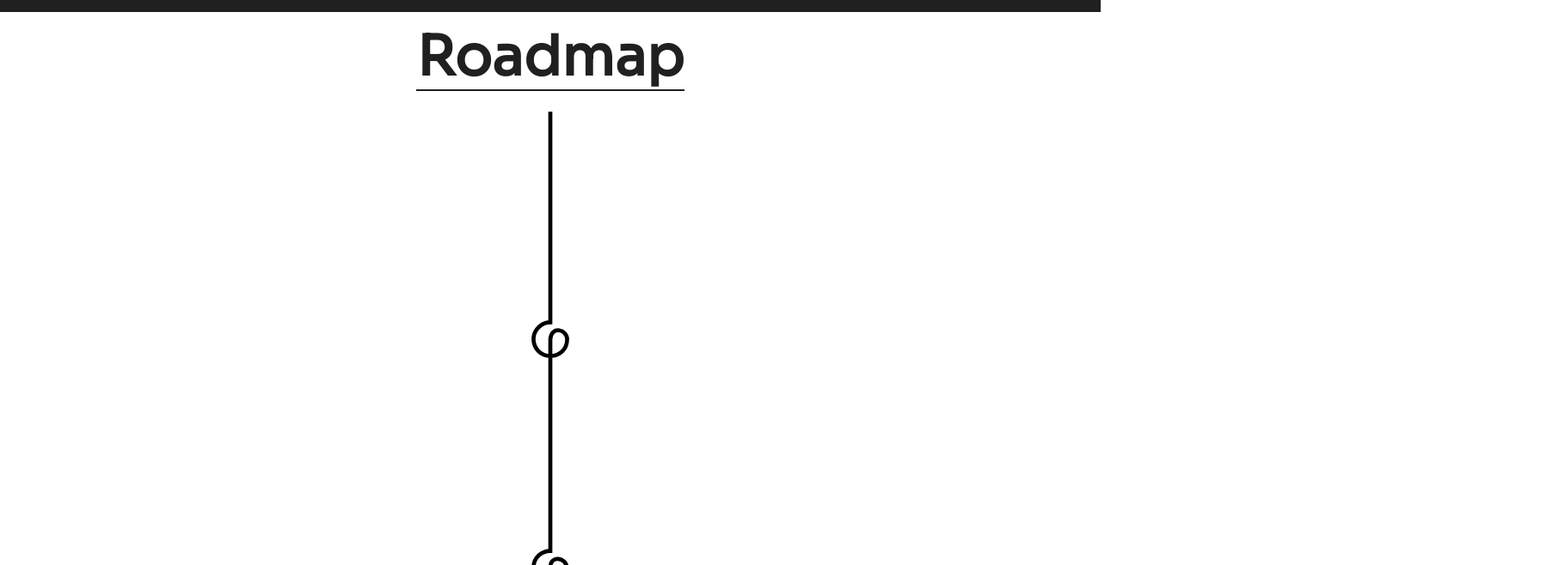
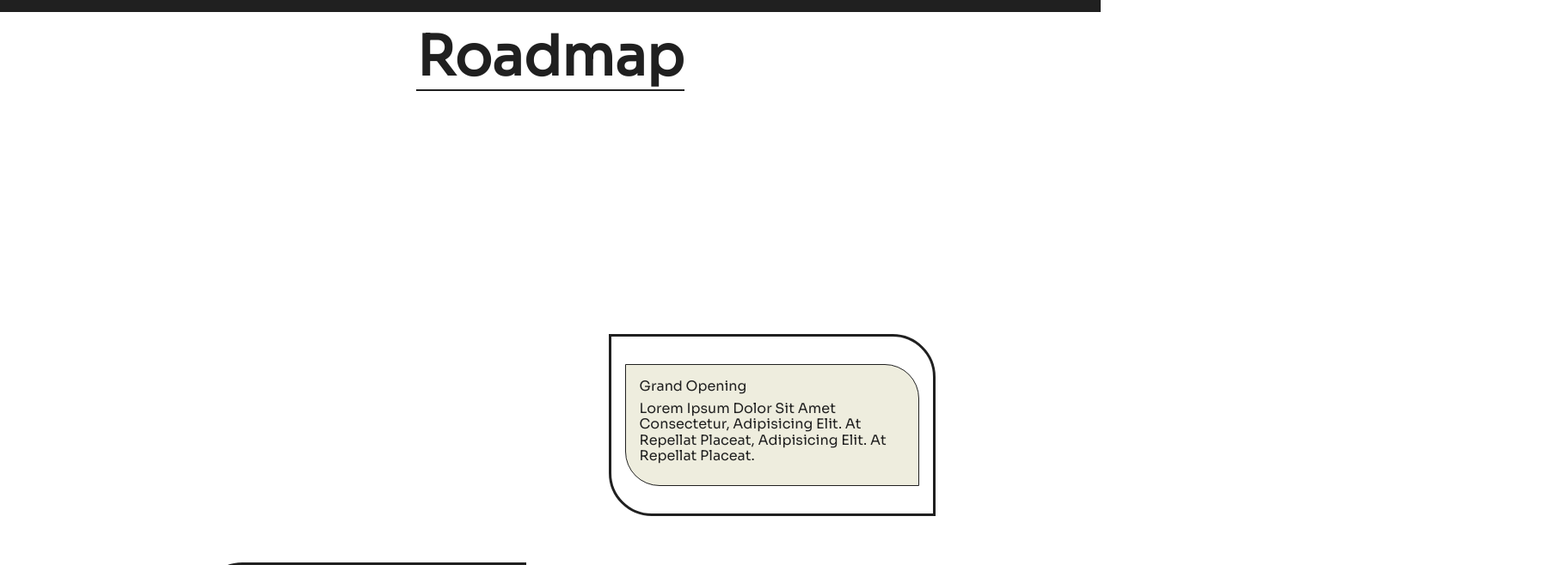
Before and after one commit to LeezyLazyCrazy/react-weirdos-nfts-web, a React (Create React App) app: page / in a window 1280 px wide. Shown: the part 1634-2292 px from the top of the page at 86% size, 1820 px wide, since content can reach past the window. Built offline with nearby package versions, Linux system fonts and the light colour scheme; a web font is replaced by a local one.

Commit message:
showcase section add

```diff
--- a/src/components/DrawSvg.js
+++ b/src/components/DrawSvg.js
@@ -1,11 +1,11 @@
 import gsap from 'gsap'
 import ScrollTrigger from 'gsap/ScrollTrigger'
 import React, { useLayoutEffect, useRef } from 'react'
-import styled from 'styled-components'
+import styled, {keyframes} from 'styled-components'
 import Vector from '../Icons/Vector'
 
 
-const VectorContainer =styled.div`
+const VectorContainer = styled.div`
   position: absolute;
   top:0.5rem;
   left:50%;
@@ -20,23 +20,42 @@ const VectorContainer =styled.div`
   }
 `
 
+const Bounce = keyframes `
+  from { transform: translateX(-50%) scale(0.5); }
+  to { transform: translateX(-50%) scale(1); }
+`
+
+const Ball = styled.div`
+  position: absolute;
+  top:0;
+  left:50%;
+  transform: translateX(-50%);
+  width:1.5rem;
+  height:1.5rem;
+  border-radius: 50%;
+  background-color: ${props => props.theme.text}
+  animation: ${Bounce} 0.5s linear infinite alternate
+`
+
 const DrawSvg = () => {
   const ref = useRef(null);
+  const ballRef = useRef(null);
+
   gsap.registerPlugin(ScrollTrigger);
-
   useLayoutEffect(() => {
     let element = ref.current;
 
     let svg = document.getElementsByClassName("svg-path")[0];
 
-    const length = svg.getBoundingClientRect();
+    const length = svg.getTotalLength();
+
+    console.log(length);
 
     //  start positioning of svg drawing
     svg.style.strokeDasharray = length;
 
     // Hide svg before scrolling start
     svg.style.strokeDashoffset = length;
-
 
       let t1 = gsap.timeline ({
         scrollTrigger:{
@@ -48,19 +67,31 @@ const DrawSvg = () => {
 
             //  also reverse the drawing when scroll goes up
             svg.style.strokeDashoffset = length - draw;
+          },
+          onToggle: self => {
+            if(self.isActive){
+              // console.log("Scrolling is active");
+              ballRef.current.style.display = 'none';
+            } else {
+              // console.log("Scrolling is not active");
+              ballRef.current.style.display = 'inline-block';
+            }
           }
         }
       })
 
       return () => {
-
+        if(t1) t1.kill();
       }
   },[])
 
     return (
+      <>
+        <Ball ref={ballRef}/>
         <VectorContainer ref={ref}>
           <Vector/>
         </VectorContainer>
+      </>
     )
 }
 
--- a/src/components/sections/Roadmap.js
+++ b/src/components/sections/Roadmap.js
@@ -1,6 +1,8 @@
-import React from 'react'
+import React, { useLayoutEffect, useRef } from 'react'
 import styled from 'styled-components'
 import DrawSvg from '../DrawSvg'
+import gsap from 'gsap'
+import ScrollTrigger from 'gsap/ScrollTrigger'
 
 
 const Section = styled.section`
@@ -10,11 +12,11 @@ const Section = styled.section`
   position: relative;
 `
 
-const Title = styled.h2`
+const Title = styled.h1`
   font-size: ${props => props.theme.fontxxl};
   text-transform: capitalize;
   color: ${props=> props.theme.text};
-  align-self: flex-start;
+  align-self: center;
   display:flex;
   justify-content:center;
   align-items:center;
@@ -40,7 +42,131 @@ const SvgContainer = styled.div`
   align-items:center;
 `
 
+const Items = styled.ul`
+  list-style: none;
+  width:100%;
+  height:100%;
+  display:flex;
+  flex-direction: column;
+  justify-content:center;
+  align-items: center;
+  // background-color: lightblue;
+
+  &>*:nth-of-type(2n +1){
+    justify-content:start;
+
+    div {
+      border-radius: 50px 0 50px 0;
+      text-align: right;
+    }
+    p {
+      border-radius: 40px 0 40px 0;
+    }
+  }
+
+  &>*:nth-of-type(2n){
+    justify-content:end;
+
+    div {
+      border-radius: 0 50px 0 50px;
+      text-align: left;
+    }
+    p {
+      border-radius: 0 40px 0 40px;
+    }
+  }
+`
+const Item = styled.li`
+  width:100%;
+  height:100%;
+  display:flex;
+`
+
+const ItemContainer = styled.div`
+  width:40%;
+  height:fit-content;
+  padding:1rem;
+  border: 3px solid ${props=> props.theme.text};
+`
+
+const Box = styled.p `
+  height: fit-content;
+  background-color:${props => props.theme.carouselColor};
+  color:${props => props.theme.text};
+  padding: 1rem;
+  position: relative;
+  border:1px solid ${props => props.theme.text};
+`
+
+const SubTitle = styled.span `
+  display:block;
+  font-size: ${props => props.theme.fontxl};
+  text-transform: capitalize;
+  color:${props=> props.theme.text};
+`
+const Text = styled.span`
+  display:block;
+  font-size: ${props => props.theme.fontxl};
+  text-transform: capitalize;
+  color:${props => props.theme.text};
+
+  font-weight:400;
+  margin:0.5rem 0;
+
+`
+
+const RoadMapItem = ({title, subtext, addToRef}) => {
+  return(
+    <Item ref={addToRef}>
+      <ItemContainer>
+        <Box>
+          <SubTitle> {title} </SubTitle>
+            <Text> {subtext} </Text>
+        </Box>
+      </ItemContainer>
+    </Item>
+  )
+}
+
 const Roadmap = () => {
+
+const revealRefs = useRef([]);
+revealRefs.current = [];
+gsap.registerPlugin(ScrollTrigger);
+
+const addToRefs = (el) => {
+  if(el && !revealRefs.current.includes(el)){
+    revealRefs.current.push(el);
+  }
+}
+
+useLayoutEffect (()=> {
+
+  let t1 = gsap.timeline();
+  revealRefs.current.forEach( (el, index) => {
+    t1.fromTo(
+      el.childNodes[0],
+      {
+        y:'0'
+      },{
+        y:'-30%',
+        scrollTrigger: {
+          id: `section-${index + 1}`,
+          trigger: el,
+          start:'top center+=200px',
+          end:'bottom center',
+          scrub:true,
+          // markers:true,
+        }
+      }
+    )
+  })
+
+  return () => {
+
+  }
+},[])
+
   return (
     <Section>
       <Title>
@@ -50,8 +176,16 @@ const Roadmap = () => {
         <SvgContainer>
           <DrawSvg />
         </SvgContainer>
+        <Items>
+          <Item>&nbsp;</Item>
+          <RoadMapItem  addToRef={addToRefs} title="Grand Opening" subtext="Lorem Ipsum Dolor Sit Amet Consectetur, Adipisicing Elit. At Repellat Placeat, Adipisicing Elit. At Repellat Placeat."/>
+          <RoadMapItem  addToRef={addToRefs} title="Great Benefits" subtext="Lorem Ipsum Dolor Sit Amet Consectetur, Adipisicing Elit. At Repellat Placeat, Adipisicing Elit. At Repellat Placeat."/>
+          <RoadMapItem  addToRef={addToRefs} title="Early Access" subtext="Lorem Ipsum Dolor Sit Amet Consectetur, Adipisicing Elit. At Repellat Placeat, Adipisicing Elit. At Repellat Placeat."/>
+          <RoadMapItem  addToRef={addToRefs} title="New Merch" subtext="Lorem Ipsum Dolor Sit Amet Consectetur, Adipisicing Elit. At Repellat Placeat, Adipisicing Elit. At Repellat Placeat."/>
+          <RoadMapItem  addToRef={addToRefs} title="Holders Ranking" subtext="Lorem Ipsum Dolor Sit Amet Consectetur, Adipisicing Elit. At Repellat Placeat, Adipisicing Elit. At Repellat Placeat."/>
+        </Items>
       </Container>
-</Section>
+    </Section>
   )
 }
 
--- a/src/components/sections/Showcase.js
+++ b/src/components/sections/Showcase.js
@@ -1,8 +1,155 @@
-import React from 'react'
+import React, {useRef} from 'react'
+import styled from 'styled-components'
+import { keyframes } from 'styled-components'
+
+import img1 from '../../assets/Nfts/bighead.svg';
+import img2 from '../../assets/Nfts/bighead-1.svg';
+import img3 from '../../assets/Nfts/bighead-2.svg';
+import img4 from '../../assets/Nfts/bighead-3.svg';
+import img5 from '../../assets/Nfts/bighead-4.svg';
+import img6 from '../../assets/Nfts/bighead-5.svg';
+import img7 from '../../assets/Nfts/bighead-6.svg';
+import img8 from '../../assets/Nfts/bighead-7.svg';
+import img9 from '../../assets/Nfts/bighead-8.svg';
+import img10 from '../../assets/Nfts/bighead-9.svg';
+import ETH from '../../assets/icons8-ethereum-48.png'
+import { useHref } from 'react-router-dom';
+
+
+
+const Section = styled.section`
+  min-height:100vh;
+  width:100vw;
+  background-color: ${props => props.theme.text};
+  display:flex;
+  flex-direction:column;
+  justify-content:center;
+  align-items:center;
+  position: relative;
+
+  &>*:first-child {
+    animation-duration: 20s;
+  }
+  &>*:last-child {
+    animation-duration: 15s;
+  }
+`
+
+const move = keyframes`
+   0%{ transform: translateX(100%) };
+   100%{ transform: translateX(-100%) };
+`
+
+const Row = styled.div`
+  // background-color: lightblue;
+  white-space:nowrap;
+  box-sizing:content-box;
+  margin: 2rem 0;
+  display:flex;
+
+  animation: ${move} linear infinite  ${props => props.direction};
+`
+
+const ImgContainer = styled.div`
+  width: 15rem;
+  margin:0 1rem;
+  background-color: ${props => props.theme.body};
+  border-radius: 20px;
+  cursor: pointer;
+
+  img {
+    width:100%;
+    height:auto;
+  }
+`
+const Details = styled.div`
+  display:flex;
+  justify-content:space-between;
+  padding:0.8rem 1rem;
+  background-color: ${props => props.theme.text};
+  border: 2px solid ${props => `rgba(${props.theme.bodyRgba},0.5)}`};
+
+  border-bottom-left-radius:20px;
+  border-bottom-right-radius:20px;
+
+  span {
+    font-size: ${props => props.theme.fontsm};
+    color: ${props => `rgba(${props.theme.bodyRgba},0.5)}`};
+    font-weight:600;
+    line-height: 1.5rem
+  }
+
+  h1 {
+    font-size: ${props => props.theme.fontmd};
+    color:  ${props => props.theme.body};
+    font-weight:600;
+  }
+`
+
+const Price = styled.div`
+  display:flex;
+  justify-content:flex-start;
+  align-items:center;
+
+  img {
+    width:1rem;
+    height:auto;
+  }
+`
+
+
+const NftItem = ({img, number=0, price=0, passRef}) => {
+
+  let play = (e) => {
+    passRef.current.style.animationPlayState = 'running';
+  }
+  let pause = (e) => {
+    passRef.current.style.animationPlayState = 'paused';
+  }
+
+  return(
+    <ImgContainer onMouseOver={e => pause(e)} onMouseOut={e => play(e)}>
+      <img src={img} alt="The Weirdos"  />
+      <Details>
+        <div>
+          <span>Weirdos</span> <br/>
+          <h1>#{number}</h1>
+        </div>
+
+        <div>
+          <span>Price</span>
+          <Price>
+            <img src={ETH} alt="ETH" />
+            <h1>{Number(price).toFixed(1)}</h1>
+          </Price>
+        </div>
+      </Details>
+    </ImgContainer>
+  )
+}
 
 const Showcase = () => {
+
+  const Row1Ref = useRef(null);
+  const Row2Ref = useRef(null);
+
   return (
-    <div>Showcase</div>
+    <Section>
+      <Row direction='none' ref={Row1Ref}>
+        <NftItem img={img1} number={854} price={1} passRef={Row1Ref} />
+        <NftItem img={img2} number={154} price={1.5} passRef={Row1Ref} />
+        <NftItem img={img3} number={354} price={2.5} passRef={Row1Ref} />
+        <NftItem img={img4} number={664} price={5.5} passRef={Row1Ref} />
+        <NftItem img={img5} number={124} price={7.5} passRef={Row1Ref} />
+      </Row>
+      <Row direction='reverse' ref={Row2Ref}>
+        <NftItem img={img6} number={129} price={1.9} passRef={Row2Ref} />
+        <NftItem img={img7} number={659} price={1.3} passRef={Row2Ref} />
+        <NftItem img={img8} number={931} price={6.5} passRef={Row2Ref} />
+        <NftItem img={img9} number={790} price={8.5} passRef={Row2Ref} />
+        <NftItem img={img10} number={654} price={7.1}  passRef={Row2Ref}/>
+      </Row>
+    </Section>
   )
 }
 
```
Lines whose indentation alone changed are shown as unchanged.
